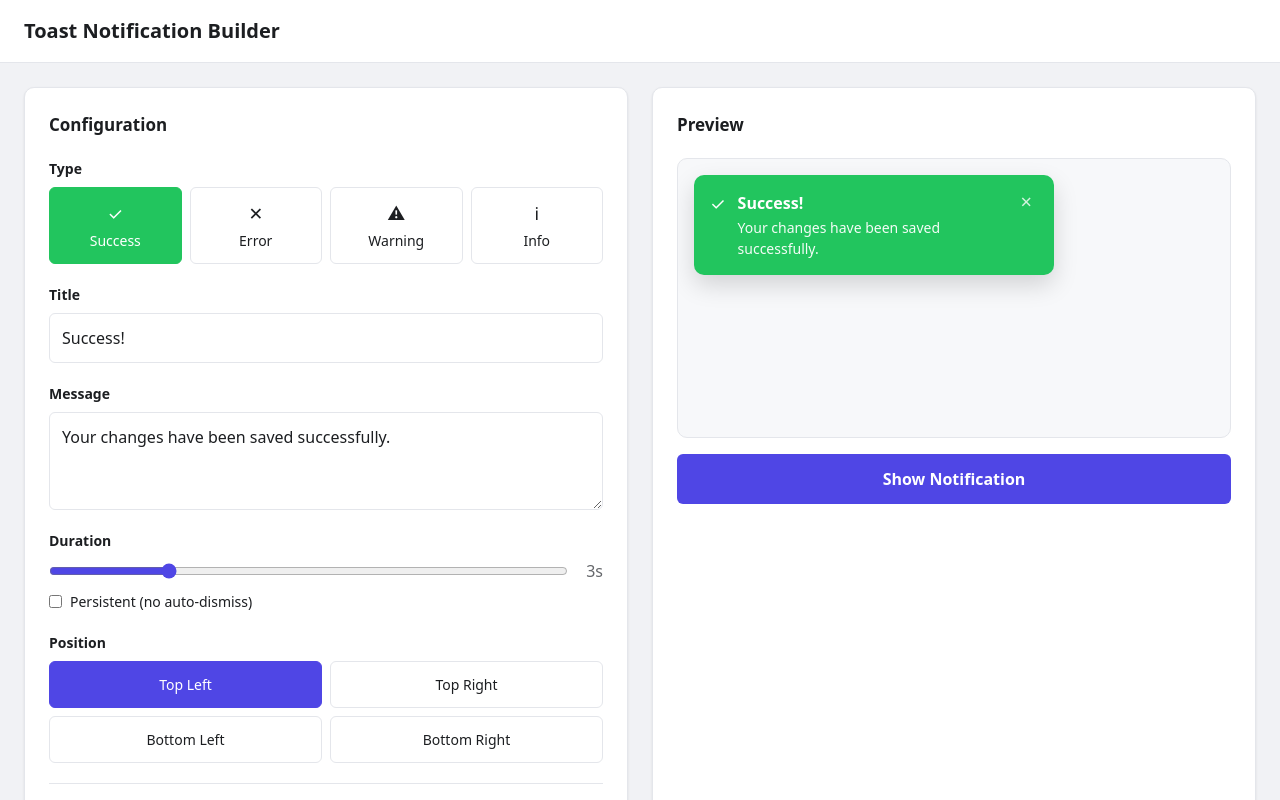
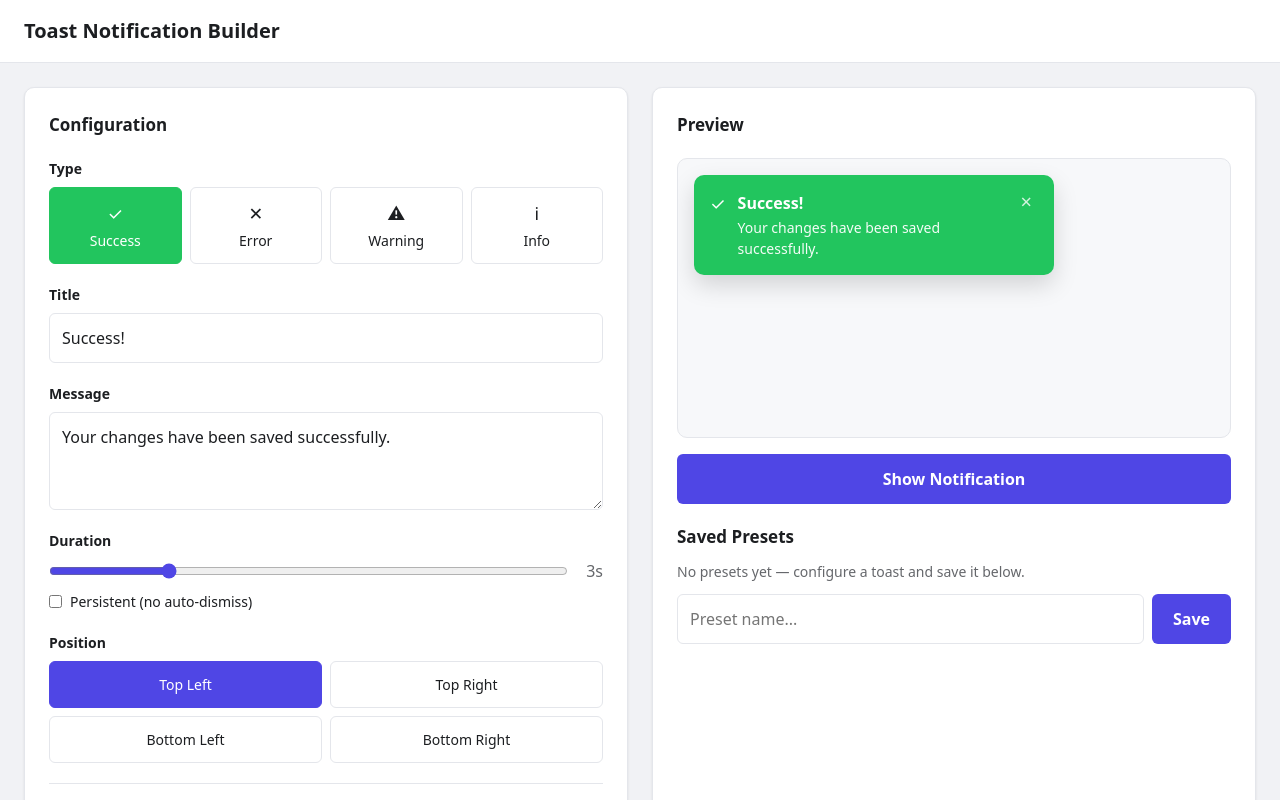
Before and after one commit to bartuteber/toast-notification-builder, a Vue app: page / in a window 1280 px wide. Shown: the top 800 px of the page. Built offline with nearby package versions, Linux system fonts and the light colour scheme; the HTML template or start-up script is replaced by a standard one.

Commit message:
Add PresetList component and integrate with preset store for saving and loading presets

```diff
--- /dev/null
+++ b/src/components/presets/PresetList.vue
@@ -0,0 +1,168 @@
+<script setup lang="ts">
+import { ref } from 'vue'
+import { storeToRefs } from 'pinia'
+import BaseButton from '@/components/ui/BaseButton.vue'
+import { usePresetStore } from '@/stores/usePresetStore'
+import { useConfigStore } from '@/stores/useConfigStore'
+import type { Preset } from '@/types/notification'
+
+const presetStore = usePresetStore()
+const configStore = useConfigStore()
+const { presets } = storeToRefs(presetStore)
+
+const name = ref('')
+
+function save() {
+  const trimmed = name.value.trim()
+  if (!trimmed) return
+  presetStore.save(trimmed, configStore.$state)
+  name.value = ''
+}
+
+function load(preset: Preset) {
+  configStore.setConfig(preset.config)
+}
+
+function summary(preset: Preset): string {
+  const { duration, position } = preset.config
+  const time = duration === 0 ? 'Persistent' : `${duration}s`
+  const label = position
+    .split('-')
+    .map((word) => word.charAt(0).toUpperCase() + word.slice(1))
+    .join(' ')
+  return `${time} · ${label}`
+}
+</script>
+
+<template>
+  <div class="presets">
+    <h3 class="presets-title">Saved Presets</h3>
+
+    <p v-if="presets.length === 0" class="presets-empty">
+      No presets yet — configure a toast and save it below.
+    </p>
+
+    <ul v-else class="presets-list">
+      <li v-for="preset in presets" :key="preset.id" class="preset">
+        <span
+          class="preset-dot"
+          :style="{ background: preset.config.backgroundColor }"
+        />
+        <div class="preset-info">
+          <span class="preset-name">{{ preset.name }}</span>
+          <span class="preset-summary">{{ summary(preset) }}</span>
+        </div>
+        <div class="preset-actions">
+          <BaseButton variant="ghost" size="sm" @click="load(preset)">
+            Load
+          </BaseButton>
+          <BaseButton
+            variant="ghost"
+            size="sm"
+            @click="presetStore.remove(preset.id)"
+          >
+            Delete
+          </BaseButton>
+        </div>
+      </li>
+    </ul>
+
+    <div class="preset-save">
+      <input
+        v-model="name"
+        class="preset-input"
+        type="text"
+        placeholder="Preset name..."
+        @keyup.enter="save"
+      />
+      <BaseButton @click="save">Save</BaseButton>
+    </div>
+  </div>
+</template>
+
+<style scoped lang="scss">
+.presets {
+  display: flex;
+  flex-direction: column;
+  gap: var(--space-3);
+}
+
+.presets-title {
+  margin: 0;
+  font-size: var(--font-md);
+  font-weight: 600;
+}
+
+.presets-empty {
+  margin: 0;
+  font-size: var(--font-sm);
+  color: var(--color-text-muted);
+}
+
+.presets-list {
+  list-style: none;
+  padding: 0;
+  margin: 0;
+  display: flex;
+  flex-direction: column;
+  gap: var(--space-2);
+}
+
+.preset {
+  display: flex;
+  align-items: center;
+  gap: var(--space-3);
+  padding: var(--space-3);
+  border: 1px solid var(--color-border);
+  border-radius: var(--radius-sm);
+  background: var(--color-surface-2);
+}
+
+.preset-dot {
+  width: 10px;
+  height: 10px;
+  border-radius: 50%;
+  flex-shrink: 0;
+}
+
+.preset-info {
+  flex: 1;
+  display: flex;
+  flex-direction: column;
+  min-width: 0;
+}
+
+.preset-name {
+  font-weight: 600;
+  font-size: var(--font-sm);
+}
+
+.preset-summary {
+  font-size: var(--font-sm);
+  color: var(--color-text-muted);
+}
+
+.preset-actions {
+  display: flex;
+  gap: var(--space-2);
+  flex-shrink: 0;
+}
+
+.preset-save {
+  display: flex;
+  gap: var(--space-2);
+}
+
+.preset-input {
+  flex: 1;
+  padding: var(--space-3);
+  border: 1px solid var(--color-border);
+  border-radius: var(--radius-sm);
+  background: var(--color-surface);
+  outline: none;
+
+  &:focus {
+    border-color: var(--color-primary);
+  }
+}
+</style>
--- a/src/components/ui/BaseButton.vue
+++ b/src/components/ui/BaseButton.vue
@@ -2,9 +2,10 @@
 withDefaults(
   defineProps<{
     variant?: 'primary' | 'ghost'
+    size?: 'sm' | 'md'
     block?: boolean
   }>(),
-  { variant: 'primary', block: false },
+  { variant: 'primary', size: 'md', block: false },
 )
 </script>
 
@@ -12,7 +13,7 @@ withDefaults(
   <button
     type="button"
     class="btn"
-    :class="[`btn--${variant}`, { 'is-block': block }]"
+    :class="[`btn--${variant}`, `btn--${size}`, { 'is-block': block }]"
   >
     <slot />
   </button>
@@ -20,11 +21,19 @@ withDefaults(
 
 <style scoped lang="scss">
 .btn {
-  padding: var(--space-3) var(--space-5);
   border: 1px solid transparent;
   border-radius: var(--radius-sm);
   font-weight: 600;
   cursor: pointer;
+
+  &--md {
+    padding: var(--space-3) var(--space-5);
+  }
+
+  &--sm {
+    padding: var(--space-1) var(--space-3);
+    font-size: var(--font-sm);
+  }
 
   &.is-block {
     width: 100%;
--- a/src/containers/ToastBuilder.vue
+++ b/src/containers/ToastBuilder.vue
@@ -4,6 +4,7 @@
 // Child components are introduced phase by phase.
 import ConfigPanel from '@/components/config/ConfigPanel.vue';
 import LivePreview from '@/components/preview/LivePreview.vue';
+import PresetList from '@/components/presets/PresetList.vue';
 import ToastContainer from '@/components/toast/ToastContainer.vue';
 </script>
 
@@ -24,6 +25,7 @@ import ToastContainer from '@/components/toast/ToastContainer.vue';
       <section class="panel">
         <h2 class="panel-title">Preview</h2>
         <LivePreview />
+        <PresetList />
       </section>
     </main>
 
@@ -61,6 +63,9 @@ import ToastContainer from '@/components/toast/ToastContainer.vue';
 }
 
 .panel {
+  display: flex;
+  flex-direction: column;
+  gap: var(--space-5);
   background: var(--color-surface);
   border: 1px solid var(--color-border);
   border-radius: var(--radius);
@@ -68,7 +73,7 @@ import ToastContainer from '@/components/toast/ToastContainer.vue';
   box-shadow: var(--shadow);
 
   &-title {
-    margin: 0 0 var(--space-5);
+    margin: 0;
     font-size: var(--font-md);
     font-weight: 600;
   }
--- /dev/null
+++ b/src/lib/storage.ts
@@ -0,0 +1,22 @@
+// Typed, JSON-safe localStorage helpers — a single place that handles parse
+// errors and unavailable storage, instead of scattering raw localStorage calls.
+
+export function loadJSON<T>(key: string, fallback: T): T {
+  try {
+    const raw = localStorage.getItem(key)
+    return raw === null ? fallback : (JSON.parse(raw) as T)
+  } catch (error) {
+    // corrupt JSON or storage disabled — fall back gracefully
+    console.error(`Failed to load "${key}" from localStorage`, error)
+    return fallback
+  }
+}
+
+export function saveJSON<T>(key: string, value: T): void {
+  try {
+    localStorage.setItem(key, JSON.stringify(value))
+  } catch (error) {
+    // quota exceeded / private mode — nothing we can do, don't crash
+    console.error(`Failed to save "${key}" to localStorage`, error)
+  }
+}
--- a/src/stores/useConfigStore.ts
+++ b/src/stores/useConfigStore.ts
@@ -30,6 +30,10 @@ export const useConfigStore = defineStore('config', {
     setPersistent(value: boolean) {
       this.duration = value ? 0 : 1
     },
+    // Load a saved preset's config into the draft (preset.config is a full draft).
+    setConfig(config: NotificationDraft) {
+      this.$patch(config)
+    },
     reset() {
       this.$reset()
     },
--- /dev/null
+++ b/src/stores/usePresetStore.ts
@@ -0,0 +1,31 @@
+import { defineStore } from 'pinia'
+import type { NotificationDraft, Preset } from '@/types/notification'
+import { loadJSON, saveJSON } from '@/lib/storage'
+
+const STORAGE_KEY = 'toast-presets'
+
+export const usePresetStore = defineStore('presets', {
+  state: (): { presets: Preset[] } => ({
+    presets: loadJSON<Preset[]>(STORAGE_KEY, []),
+  }),
+  actions: {
+    save(name: string, config: NotificationDraft) {
+      this.presets.push({
+        id: crypto.randomUUID(),
+        name,
+        config: { ...config }, // snapshot — later config edits don't leak in
+        createdAt: new Date().toISOString(),
+      })
+      this.persist()
+    },
+
+    remove(id: string) {
+      this.presets = this.presets.filter((preset) => preset.id !== id)
+      this.persist()
+    },
+
+    persist() {
+      saveJSON(STORAGE_KEY, this.presets)
+    },
+  },
+})
```
